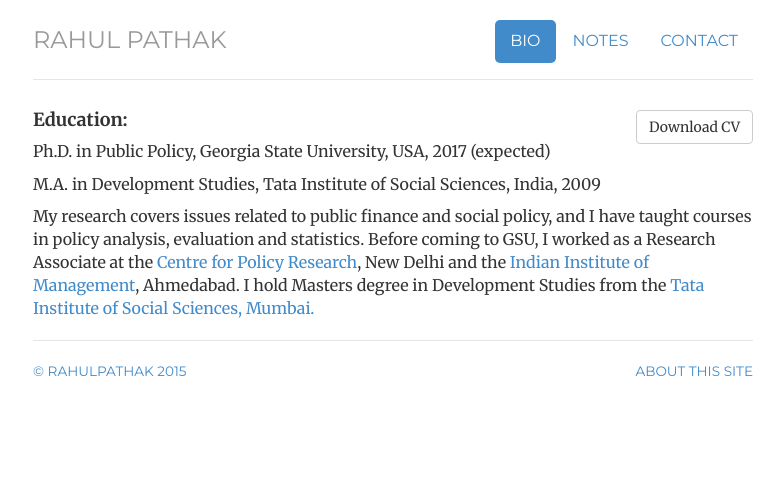
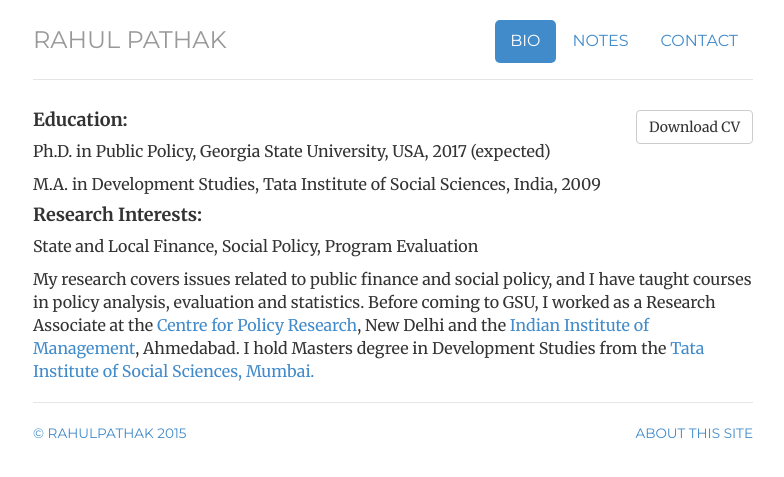
Before and after one commit to pathak-rahul/pathak-rahul.github.io, a Jekyll site: the page built from bio/index.html, in a window 1280 px wide. Shown: the top 477 px of the page, without its empty margins (247-1031 px from the left). Built offline with Jekyll 4.4.1, drawn with Linux system fonts in a browser that asks for light colours.

Commit message:
Update index.html

```diff
--- a/bio/index.html
+++ b/bio/index.html
@@ -17,6 +17,10 @@ description: Current CV for Rahul Pathak.
 	<p>Ph.D. in Public Policy, Georgia State University, USA, 2017 (expected)</p>
 	<p>M.A. in Development Studies, Tata Institute of Social Sciences, India, 2009</p>
 
+			<span itemprop="name"><h4>Research Interests:</h4></span>
+
+			<p> State and Local Finance, Social Policy, Program Evaluation</p>
+
 				<span itemprop="name">My research covers issues related to public finance and social policy, and I have taught courses in policy analysis, evaluation and statistics. Before coming to GSU, I worked as a Research Associate at the <a href="http://www.cprindia.org/"> Centre for Policy Research</a>, New Delhi and the <a href="http://www.iimahd.ernet.in/"> Indian Institute of Management</a>, Ahmedabad. I hold Masters degree in Development Studies from the <a href="http://tiss.edu//"> Tata Institute of Social Sciences, Mumbai.</span>
 				<address>
 				</ul>
```
